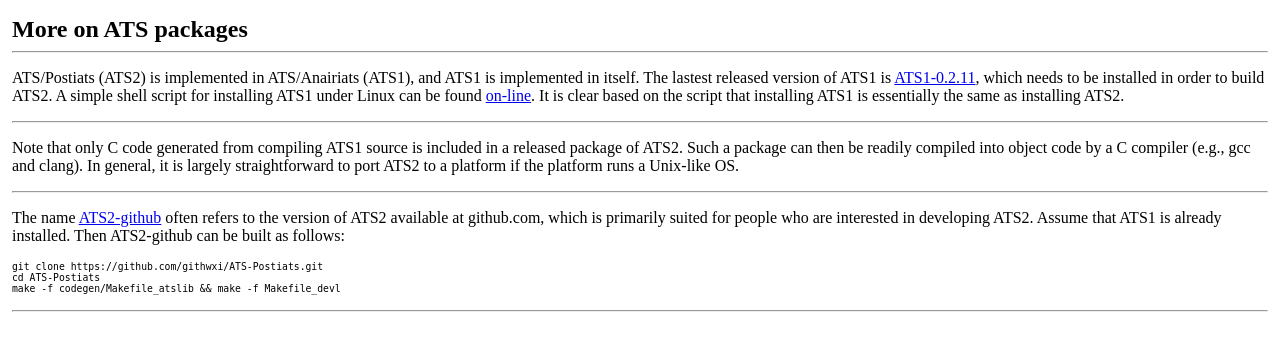
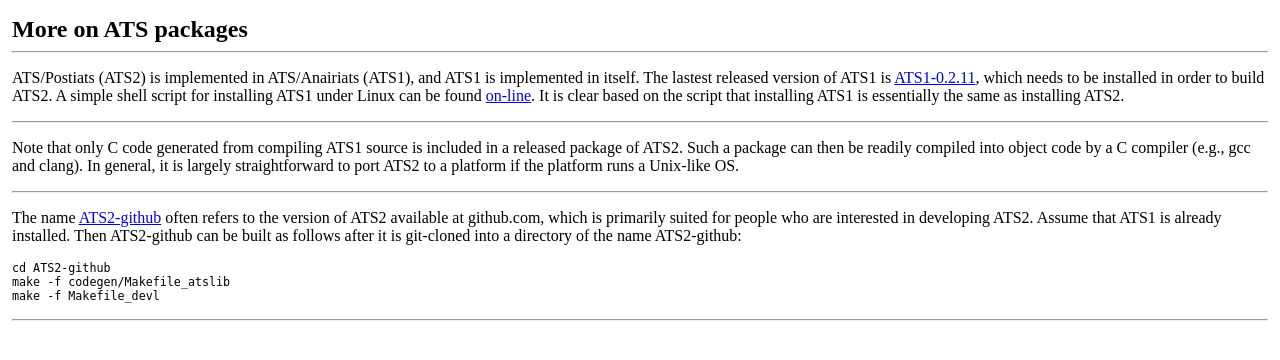
Before and after one commit to githwxi/atslangweb, a PHP site: page /thePageRBodyRight/Downloads.php in a window 1280 px wide. Shown: the top 360 px of the page. Run offline with PHP 8.4, Linux system fonts and the light colour scheme.

Commit message:
Updating: improving ats2langweb

```diff
--- a/thePageRBodyRight/Downloads.php
+++ b/thePageRBodyRight/Downloads.php
@@ -43,13 +43,13 @@ The name
 often refers to the version of ATS2 available at github.com,
 which is primarily suited for people who are interested in developing ATS2.
 Assume that ATS1 is already installed. Then ATS2-github can be built as
-follows:
+follows after it is git-cloned into a directory of the name ATS2-github:
 <pre
-style="font-size:75%;"
+style="font-size:90%;"
 >
-git clone https://github.com/githwxi/ATS-Postiats.git
-cd ATS-Postiats
-make -f codegen/Makefile_atslib && make -f Makefile_devl
+cd ATS2-github
+make -f codegen/Makefile_atslib
+make -f Makefile_devl
 </pre>
 </p>
 
```
